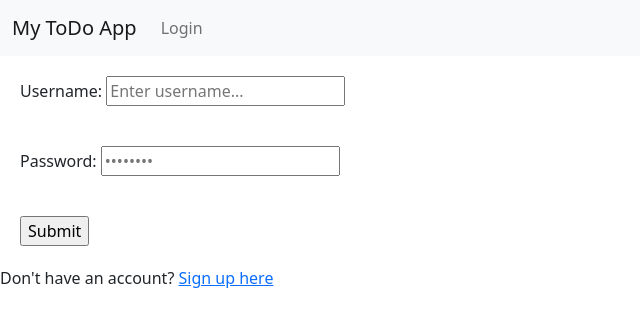
After one commit to Farrhouq/Farrhouq, a Django app: page /login in a window 1280 px wide. The commit adds this page. Shown: the top 327 px of the page, without its empty margins (0-640 px from the left). Run offline with Django 4.2, Linux system fonts and the light colour scheme.

Commit message:
Second commit. Added user login functionality and each user can manage their personal lists.

```diff
--- a/base/forms.py
+++ b/base/forms.py
@@ -1,8 +1,15 @@
+from dataclasses import fields
 import imp
 from django.forms import ModelForm
 from .models import Item
+from django.contrib.auth.models import User
 
 class AddItem(ModelForm):
     class Meta:
         model = Item
-        fields = '__all__'
+        exclude = ['owner']
+
+class UserForm(ModelForm):
+    class Meta:
+        model = User
+        fields = ['username', 'password']
--- a/base/models.py
+++ b/base/models.py
@@ -1,11 +1,14 @@
 from pyexpat import model
 from unittest.util import _MAX_LENGTH
 from django.db import models
+from django.contrib.auth.models import User
 
 # Create your models here.
 class Item(models.Model):
     name = models.CharField(max_length=200)
     deadline = models.CharField(max_length=30)
+    owner = models.ForeignKey(User, on_delete=models.CASCADE, null=True )
+    created = models.DateTimeField(auto_now=True)
 
     def __str__(self) -> str:
         return self.name
--- a/base/urls.py
+++ b/base/urls.py
@@ -2,7 +2,10 @@ from django.urls import path
 from . import views
 
 urlpatterns = [
-    path('', views.home_page, name='home'),
+    path('', views.register, name='register'),
+    path('login', views.loginUser, name='login'),
+    path('home_page', views.home_page, name='home'),
     path('delete/<str:pk>', views.delete, name='delete'),
     path('update/<str:pk>', views.update_item, name='update'),
+    path('logoutUser', views.logoutUser, name='logoutUser')
 ]
--- a/base/views.py
+++ b/base/views.py
@@ -3,22 +3,65 @@ from pickletools import read_uint1
 from django.shortcuts import render,redirect
 from . import models
 from . import forms
+from django.contrib.auth.forms import UserCreationForm
+from django.contrib.auth import login, logout
+from django.contrib.auth.models import User
+
 
 # Create your views here.
+
+def loginUser(request):
+    form = forms.UserForm()
+    if request.method == 'POST':
+        name = request.POST.get('username')
+        password = request.POST.get('password')
+        user = User.objects.get(username=name)
+        if user.username != '':
+            login(request, user)
+            return redirect('home')
+
+    context = {'form':form, }
+    return render(request, 'login.html', context)
+
+
+def register(request):
+    form = UserCreationForm()
+    if request.method == 'POST':
+        form = UserCreationForm(request.POST)
+        if form.is_valid():
+            user = form.save(commit=False)
+            user.save()
+            login(request, user)
+            return redirect('home')
+    context = {'form':form}
+    return render(request, 'register.html', context)
+
+
+
+def logoutUser(request):
+    logout(request)
+    return redirect('login')
+
+
+
+
 def home_page(request):
+    items = request.user.item_set.all()
     form = forms.AddItem()
     if request.method == 'POST':
+        user = request.user
         name = request.POST.get('name')
         deadline = request.POST.get('deadline')
         models.Item.objects.create(
             name = name,
             deadline = deadline,
+            owner = user,
         )
         if form.is_valid():
             form.save()
-    items = models.Item.objects.all()
     context =  {'items':items, 'form':form}
     return render(request, 'home.html', context)
+
 
 
 def delete(request, pk):
@@ -37,7 +80,6 @@ def update_item(request, pk):
         item.deadline = deadline
         item.save()
         return redirect('home')
-
     items = models.Item.objects.all()
     context =  {'items':items, 'form':form}
     return render(request, 'update_item.html', context)
--- a/templates/bootstrap.html
+++ b/templates/bootstrap.html
@@ -45,6 +45,7 @@
     <link href="https://cdn.jsdelivr.net/npm/bootstrap@5.2.0/dist/css/bootstrap.min.css" rel="stylesheet" integrity="sha384-gH2yIJqKdNHPEq0n4Mqa/HGKIhSkIHeL5AyhkYV8i59U5AR6csBvApHHNl/vI1Bx" crossorigin="anonymous">
   </head>
   <body>
+    {% include 'navbar.html' %}
     {% block content %}
 
     {% endblock %}
--- /dev/null
+++ b/templates/login.html
@@ -0,0 +1,22 @@
+{% extends 'bootstrap.html' %}
+
+{% block content %}
+
+<form action="" method="POST">
+{% csrf_token%}
+<div style="padding: 20px;">
+<label for="username">Username: </label>
+<input type="text" name="username" id="username" placeholder="Enter username...">
+</div>
+<div style="padding: 20px;">
+<label for="username">Password: </label>
+<input type="password" name="password" placeholder="&bull;&bull;&bull;&bull;&bull;&bull;&bull;&bull;" >
+</div>
+<div style="padding: 20px;width: fit-content;">
+    <input type="submit" value="Submit">
+</div>
+<p>Don't have an account? <a href="{% url 'register' %}">Sign up here</a></p>
+</form>
+
+
+{% endblock content %}
--- /dev/null
+++ b/templates/navbar.html
@@ -0,0 +1,31 @@
+<nav class="navbar navbar-expand-lg bg-light">
+    <div class="container-fluid">
+      <a class="navbar-brand" href="">My ToDo App</a>
+      <button class="navbar-toggler" type="button" data-bs-toggle="collapse" data-bs-target="#navbarNav" aria-controls="navbarNav" aria-expanded="false" aria-label="Toggle navigation">
+        <span class="navbar-toggler-icon"></span>
+      </button>
+      <div class="collapse navbar-collapse" id="navbarNav">
+        <ul class="navbar-nav">
+          {% if request.user.is_authenticated %}
+          <li class="nav-item">
+            <a class="nav-link active" aria-current="page" href="{% url 'home' %}">Home</a>
+          </li>
+          {% endif %}
+          {% if not request.user.is_authenticated %}
+          <li class="nav-item">
+            <a class="nav-link" href="{% url 'login' %}">Login</a>
+          </li>
+          {% else %}
+          <li class="nav-item">
+            <a class="nav-link" href="{% url 'logoutUser' %}">Logout</a>
+          </li>
+          {% endif %}
+          {% if request.user.is_authenticated %}
+          <li class="nav-item">
+            <a class="nav-link disabled">Hi, {{request.user}}</a>
+          </li>
+          {% endif %}
+        </ul>
+      </div>
+    </div>
+  </nav>
```
Also changed, not shown: templates/home.html (+4 -6 lines), templates/list.html (+2 -8 lines), templates/register.html (added, +17 -0 lines), base/migrations/0006_item_created_item_owner_alter_item_name.py (added), base/migrations/0007_alter_item_owner.py (added), db.sqlite3.
